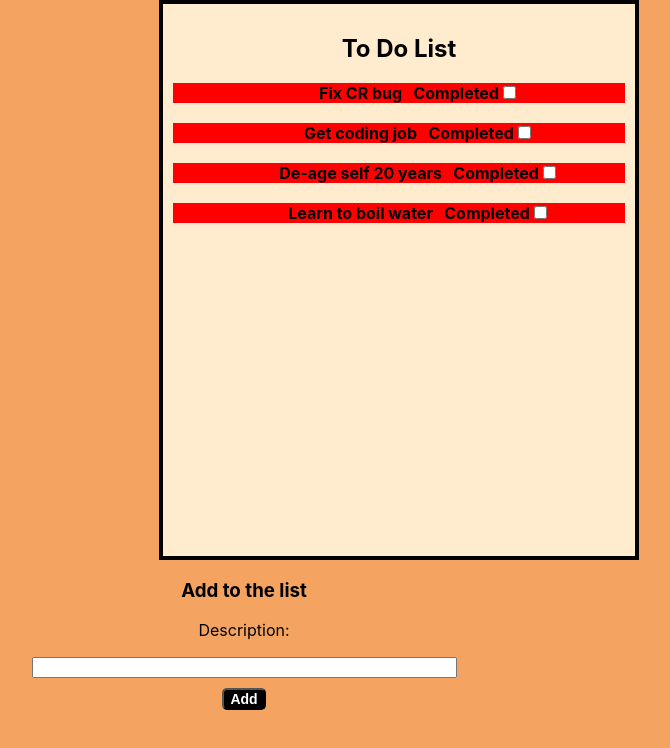
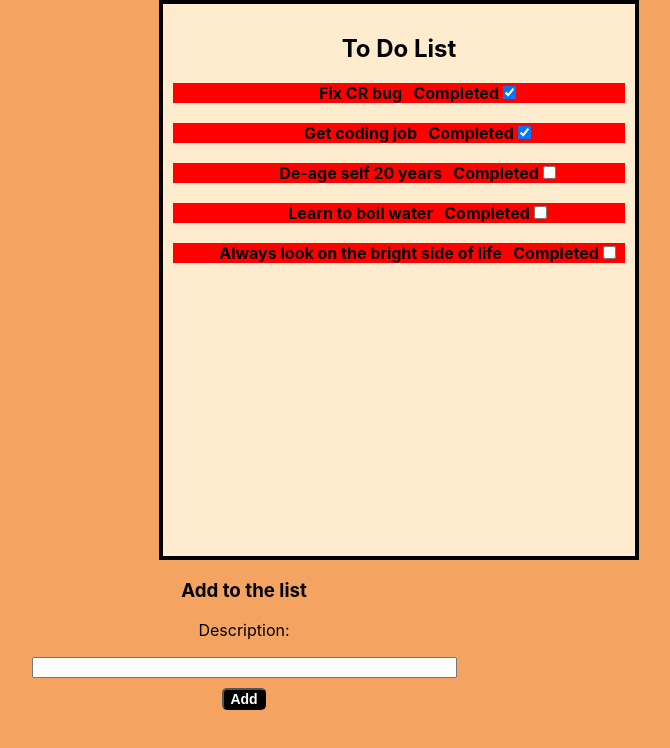
Before and after one commit to johnvresilovic/to-do-list-react, a React (Create React App) app: page / in a window 1280 px wide. Shown: the top 748 px of the page, without its empty margins (396-1066 px from the left). Built offline with nearby package versions, Linux system fonts and the light colour scheme; the HTML template or start-up script is replaced by a standard one.

Commit message:
more progress on conditional styling

```diff
--- a/src/App.js
+++ b/src/App.js
@@ -4,6 +4,7 @@ import ListItem from './components/ListItem';
 import items from './items'
 
 function App() {
+
   const [itemList, setItemList] = useState(items)
   const addItem = e => {
       e.preventDefault()
@@ -17,7 +18,7 @@ function App() {
     <div className="notepad">
       <h2>To Do List</h2>
       {itemList.map((element, index) => {
-        return( !element.complete && <ListItem element={element} key={index}/>  )
+        return( <ListItem element={element} key={index}/> )
         })}
       </div>
       <div className='add'>
--- a/src/components/ListItem.js
+++ b/src/components/ListItem.js
@@ -2,7 +2,8 @@ import React from "react"
 import styled from "styled-components"
 
 const StyledDiv = styled.div `
-  background-color: ${props => props.complete ? 'green' : 'red'};
+  background-color: ${props => props.complete ? 'blanchedalmond' : 'red'};
+  text-decoration: ${props => props.complete ? 'line-through' : 'red'};
 `
 
 const ListItem = ({element}) => {
--- a/src/items.js
+++ b/src/items.js
@@ -1,11 +1,11 @@
-export default [
+const items = [
 {
   description: 'Fix CR bug',
-  complete: false,
+  complete: true,
 },
 {
   description: 'Get coding job',
-  complete: false,
+  complete: true,
 },
 {
   description: 'De-age self 20 years',
@@ -14,5 +14,11 @@ export default [
 {
   description: 'Learn to boil water',
   complete: false,
+},
+{
+  description: 'Always look on the bright side of life',
+  complete: false,
 }
 ]
+
+export default items
```
